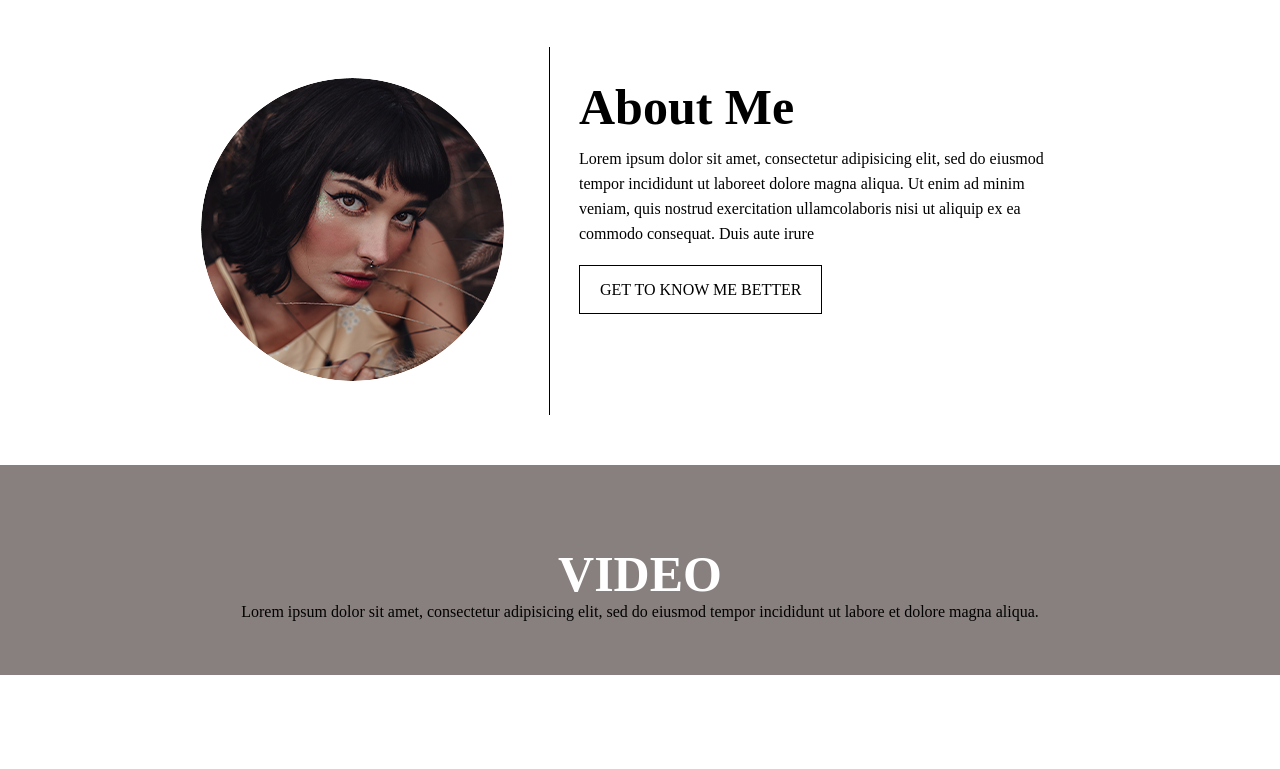
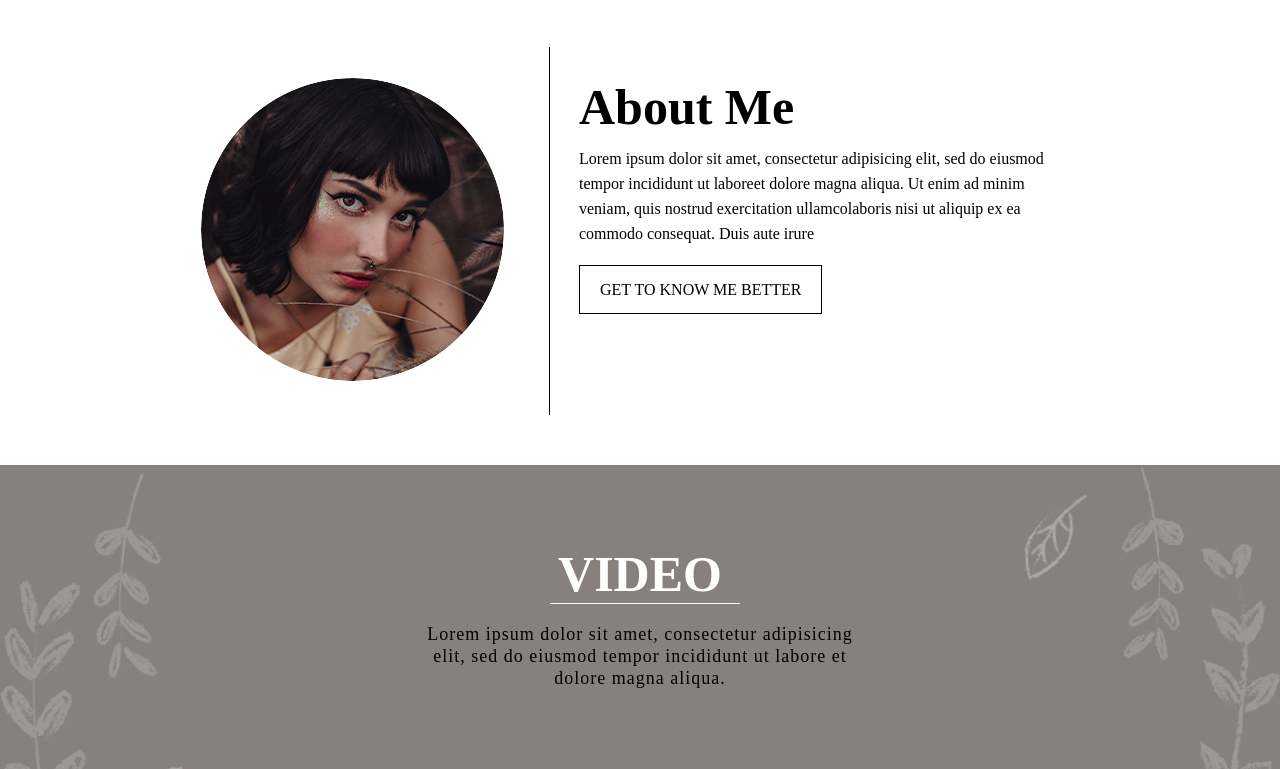
Before and after one commit to nayeemsheikh/photography-portfolio, a plain HTML site: page index.html in a window 1280 px wide. Shown: the part 859-1628 px from the top of the page. Before the commit the page ends 1534 px from the top, so only its background shows below. Drawn offline with Linux system fonts and the light colour scheme.

Commit message:
some code added in portfolio section

```diff
--- a/css/style.css
+++ b/css/style.css
@@ -178,9 +178,7 @@ a, a:hover{
 #protfolio{
     padding: 80px 0;
     background:#87807f;
-    width: 100%;
-    height: 50px;
-    background-image: url(../images/protfolio-part-flower-image.png) no-repeat center;
+    background-image: url(../images/protfolio-part-flower-image.png);
     background-size: cover;
     text-align: center;
 }
@@ -188,5 +186,24 @@ a, a:hover{
 #protfolio h1{
     font-size: 50px;
     color: #ffffff;
+    position: relative;
+}
 
+#protfolio h1:after{
+    content: '';
+    position: absolute;
+    width: 190px;
+    height: 1px;
+    background: #ffffff;
+    top: 100%;
+    left: 43%;
 }
+
+#protfolio p {
+    margin: 0 auto;
+    width: 427px;
+    font-size: 18px;
+    padding-top: 20px;
+    letter-spacing: 1px;
+    line-height: 22px;
+}
```
